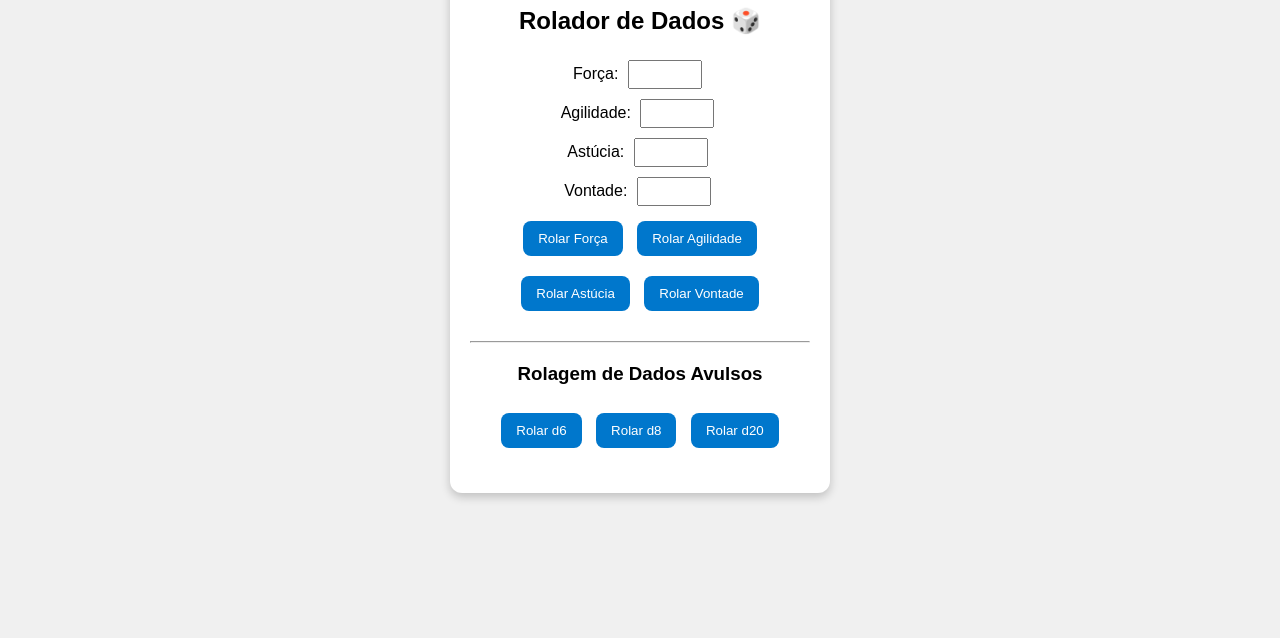
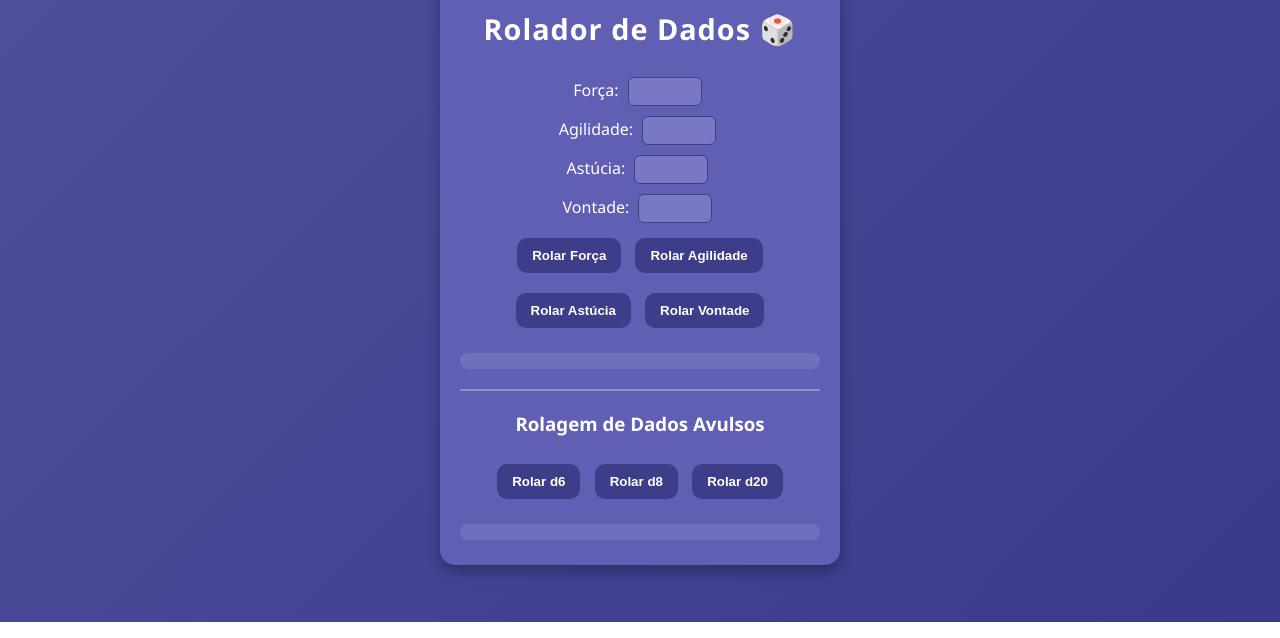
Before and after one commit to diego-lucas/roll-dice, a plain HTML site: page index.html in a window 1280 px wide. Shown: the part 178-816 px from the top of the page. Drawn offline with Linux system fonts and the light colour scheme.

Commit message:
adicionando cores e logo

```diff
--- a/index.html
+++ b/index.html
@@ -6,55 +6,82 @@
   <title>Rolador de Dados RPG</title>
   <style>
     body {
-      font-family: Arial, sans-serif;
-      background-color: #f0f0f0;
+      font-family: 'Segoe UI', Tahoma, Geneva, Verdana, sans-serif;
+      background: linear-gradient(135deg, #50509d, #3a3a8d);
       display: flex;
       justify-content: center;
       align-items: center;
       height: 100vh;
+      margin: 0;
+      color: #fff;
     }
     .container {
-      background: #fff;
-      padding: 20px;
-      border-radius: 12px;
-      box-shadow: 0 4px 10px rgba(0,0,0,0.2);
-      width: 340px;
+      background: #615fb3;
+      padding: 25px 20px;
+      border-radius: 15px;
+      box-shadow: 0 6px 15px rgba(0,0,0,0.3);
+      width: 360px;
       text-align: center;
+    }
+    h2 {
+      margin-top: 10px;
+      font-size: 1.8em;
+      letter-spacing: 1px;
     }
     input {
       width: 60px;
-      padding: 5px;
+      padding: 6px;
       margin: 5px;
       text-align: center;
+      border-radius: 6px;
+      border: 1px solid #403f82;
+      background-color: #7a78c4;
+      color: #fff;
+    }
+    input:focus {
+      outline: none;
+      border-color: #fff;
+      box-shadow: 0 0 5px #fff;
     }
     button {
       margin: 10px 5px;
       padding: 10px 15px;
       border: none;
-      border-radius: 8px;
-      background: #0077cc;
+      border-radius: 10px;
+      background: #3e3d8a;
       color: #fff;
+      font-weight: bold;
       cursor: pointer;
+      transition: 0.3s;
     }
     button:hover {
-      background: #005fa3;
+      background: #50509d;
     }
     .result {
       margin-top: 15px;
       font-size: 1.1em;
+      background-color: rgba(255,255,255,0.1);
+      padding: 8px;
+      border-radius: 8px;
     }
     hr {
       margin: 20px 0;
+      border: 1px solid rgba(255,255,255,0.3);
     }
     .dice-animation {
       width: 50px;
       display: block;
       margin: 10px auto;
     }
+    .logo {
+      width: 80px;
+      margin-bottom: 10px;
+    }
   </style>
 </head>
 <body>
   <div class="container">
+    <img src="logo.png" class="logo" alt="Logo">
     <h2>Rolador de Dados 🎲</h2>
 
     <div>
```
Also changed, not shown: logo.png (added).
